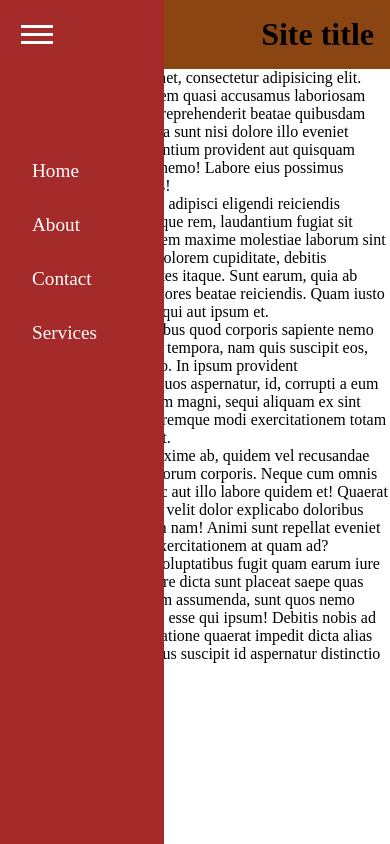
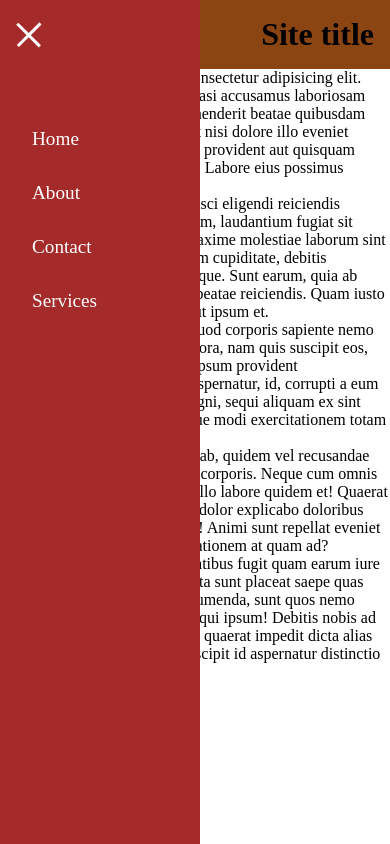
Before and after one commit to apoorv12/hamburger-slider, a plain HTML site: page index.html in a window 390 px wide. Both pictures are taken after a click on the element 36 px from the left and 34 px from the top of the page. Shown: the top 844 px of the page. Drawn offline with Linux system fonts and the light colour scheme.

Commit message:
Project completed with transtioning hamburger and navbar

```diff
--- a/index.html
+++ b/index.html
@@ -18,7 +18,7 @@
 
     </header>
 
-        <ul class="navlist display">
+        <ul class="navlist">
             <li><a href="#">Home</a> </li>
             <li><a href="#">About</a></li>
             <li><a href="#">Contact</a></li>
--- a/script.js
+++ b/script.js
@@ -1,6 +1,11 @@
 const burger = document.querySelector('.burger');
 const navbar = document.querySelector('.navlist');
 
-burger.addEventListener('click', (e)=> {
-    navbar.classList.toggle('display')
+// burger.addEventListener('click', (e)=> {
+//     navbar.classList.toggle('display')
+// });
+
+burger.addEventListener('click', () => {
+    navbar.classList.toggle('open');
+    burger.classList.toggle('open');
 });
--- a/style.css
+++ b/style.css
@@ -27,26 +27,48 @@ h1{
 }
 
 .navlist{
-    padding: 10rem 2rem;
+    padding-top: 8rem;
     background: brown;
     /* Below two code is to make navlist vertical */
     height: 100%;
-    width: 100px;
+    width: 200px;
     /* Following to codes make navlist on top on hamburger */
     position: absolute;
     top: 0px;
     /* z-index gives order in stacking */
     z-index: 0;
+    /* this code will hide navbar */
+    left: -200px;
+    /* this will show transition effect */
+    transition: left ease-in 0.3s;
 }
 .navlist li{
     list-style: none;
     padding-bottom: 2rem;
+    padding-left: 2rem;
 }
 .navlist li a{
     text-decoration: none;
     color: white;
     font-size: 1.2em;
 }
-.display{
-    display: none;
+
+.navlist.open{
+    left: 0px;
 }
+
+.burger.open div:nth-child(1){
+    transform: rotate(45deg) translateY(12px);
+}
+.burger.open div:nth-child(2){
+    opacity: 0;
+    width: 0;
+}
+.burger.open div:nth-child(3){
+    transform: rotate(-45deg) translateY(-11px);;
+}
+
+/* transition of hamburger */
+.burger div{
+    transition: all ease-in 0.3s;
+}
```
